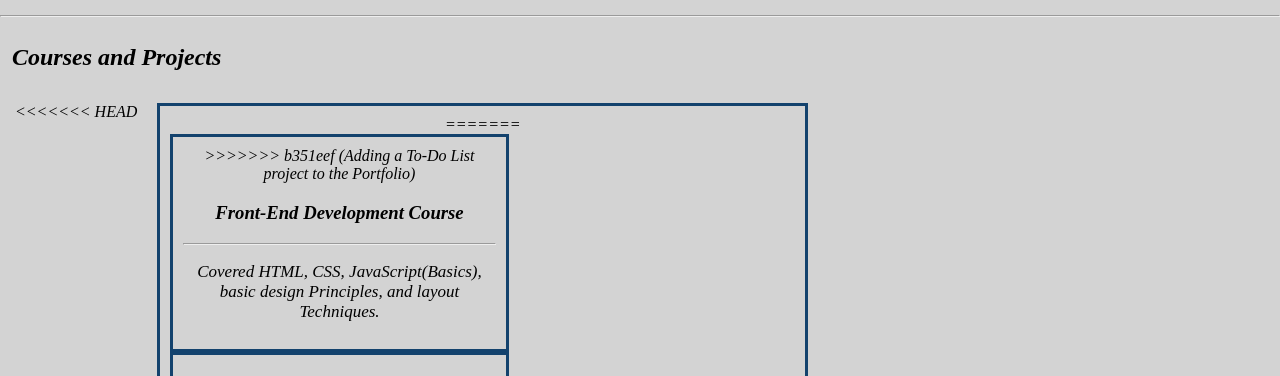
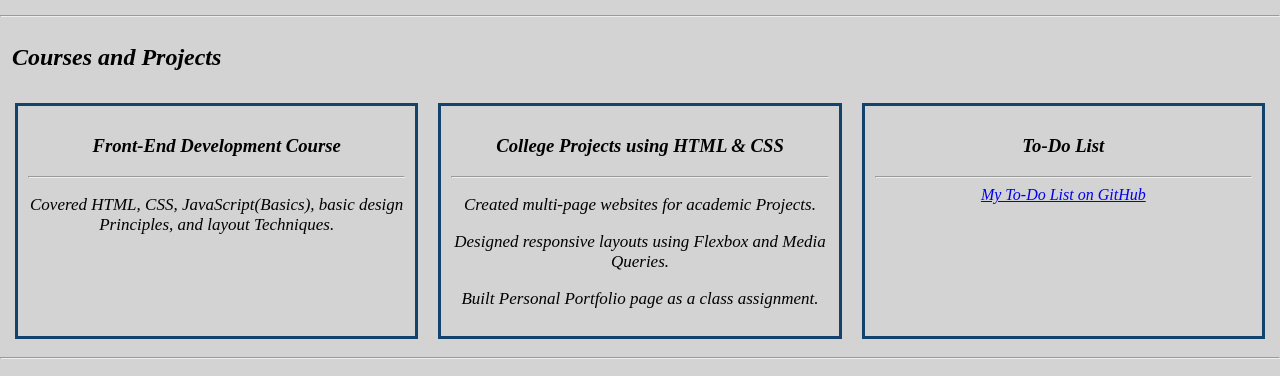
Before and after one commit to YasminSaeedRamadan20190695/Yasmin-Portfolio, a plain HTML site: page index.html in a window 1280 px wide. Shown: the part 2021-2397 px from the top of the page. Drawn offline with Linux system fonts and the light colour scheme.

Commit message:
Adding a To-Do List project to the portfolio

```diff
--- a/index.html
+++ b/index.html
@@ -103,11 +103,7 @@
     <section id="Courses-and-Projects">
         <h1 style="margin-bottom: 15px;">Courses and Projects</h1>
         <div class="Courses-and-Projects">
-<<<<<<< HEAD
-            <div class="Front-End" style="border: 3px solid rgb(19, 66, 109); padding: 10px;  width:50%;">
-=======
             <div class="Front-End"  style="border: 3px solid rgb(19, 66, 109); padding: 10px;  width:50%;">
->>>>>>> b351eef (Adding a To-Do List project to the Portfolio)
                 <h3>Front-End Development Course</h3>
                 <hr>
                 <P>Covered HTML, CSS, JavaScript(Basics), basic design Principles, and layout Techniques.</P>
```
